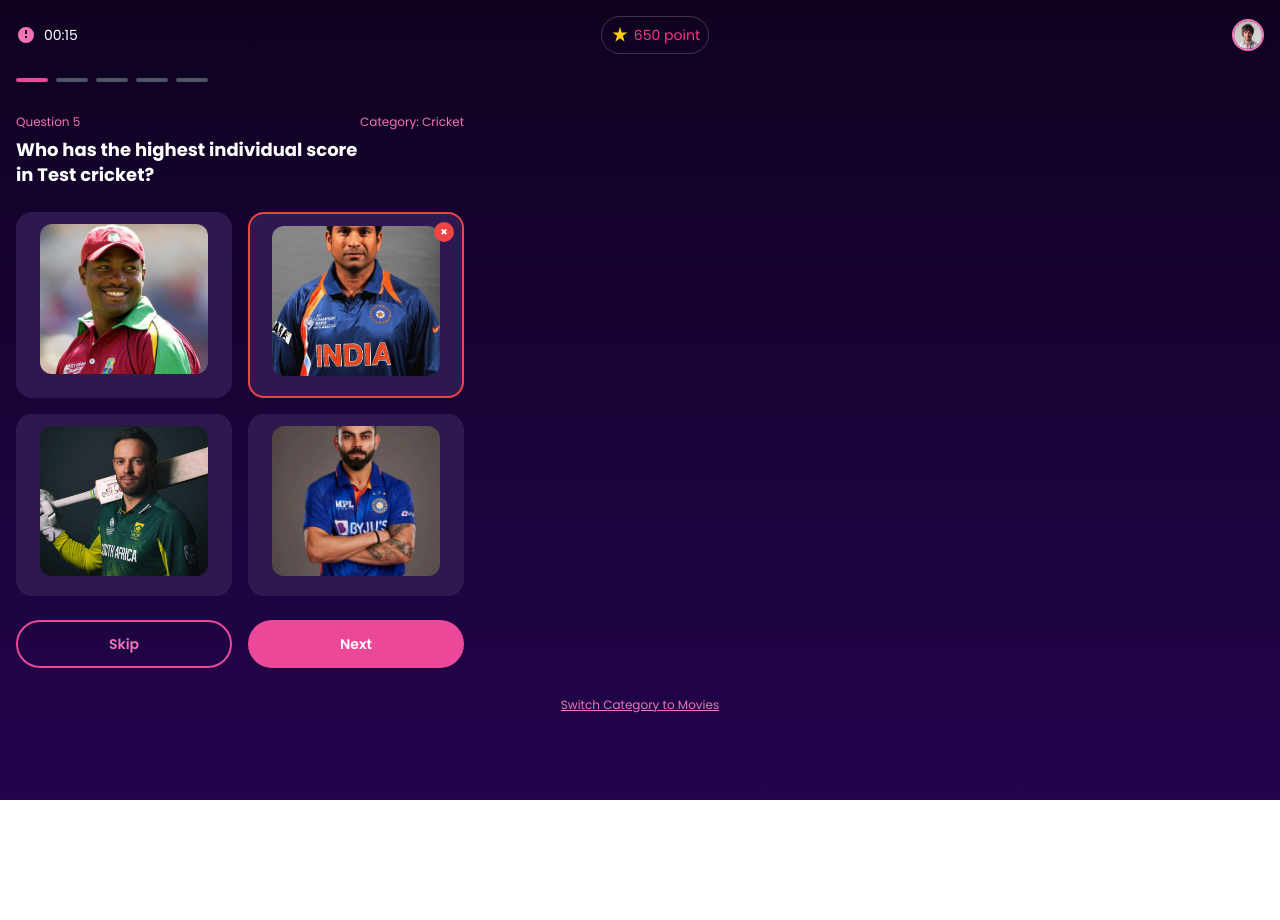
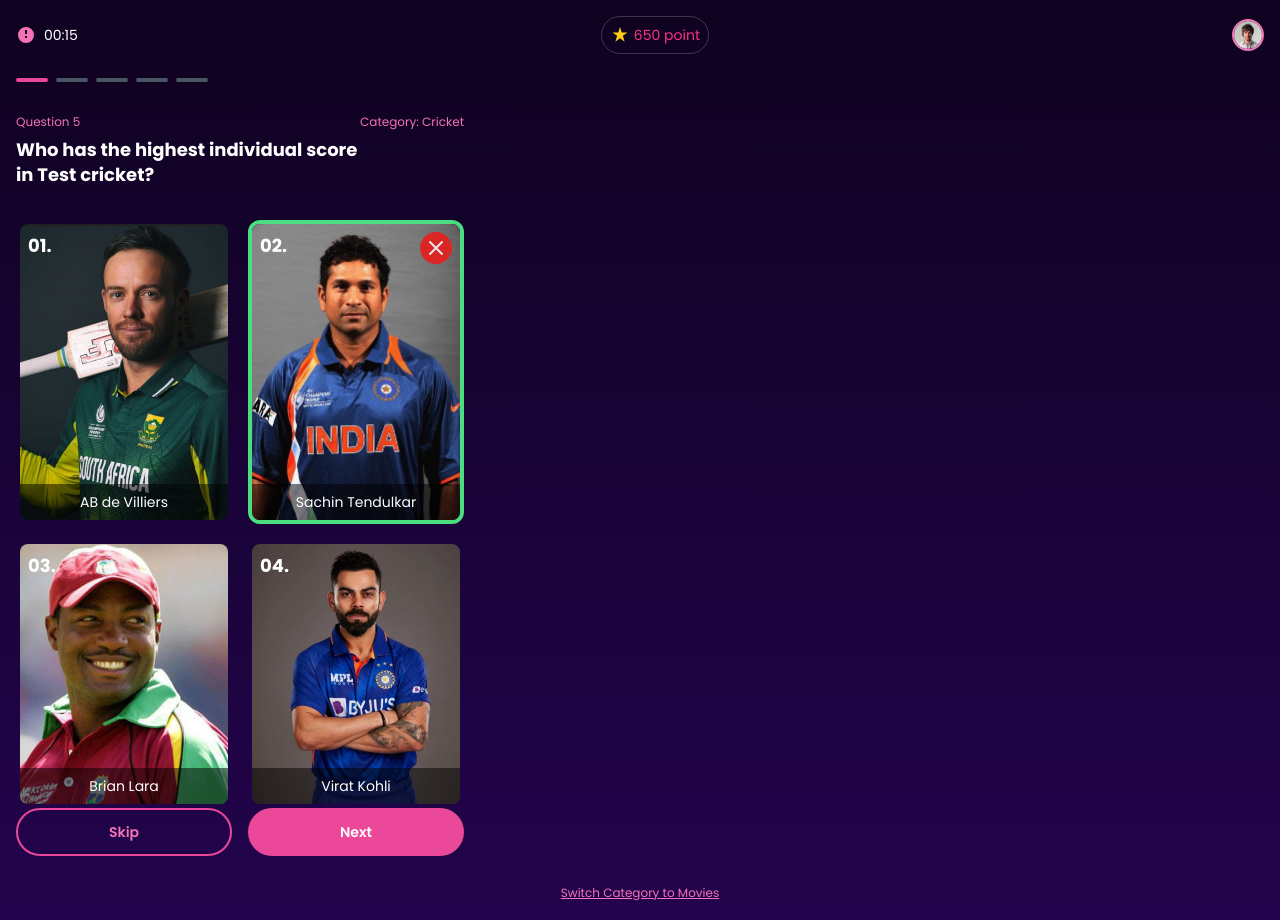
Before and after one commit to Officialimran/toffee, a plain HTML site: page quize1.html in a window 1280 px wide. Before the commit the page ends 800 px from the top, so only its background shows below. Drawn offline with nearby package versions, Linux system fonts and the light colour scheme.

```diff
--- a/quize1.html
+++ b/quize1.html
@@ -53,31 +53,52 @@
     </h1>
   </div>
 
-  <!-- Options -->
-  <div class="grid grid-cols-2 gap-4 w-full max-w-md mb-6">
 
+
+  <div class="grid grid-cols-2 gap-4 mt-2 w-full max-w-md">
     <!-- Option 1 -->
-    <button class="bg-[#2d1950] p-3 rounded-2xl flex flex-col items-center">
-      <img src="img/brian-lara.jpg" class="w-[168px] h-[150px] rounded-xl mb-2 object-cover" alt="Option 1">
-    </button>
+    <div class="relative rounded-xl overflow-hidden border-4 border-transparent">
+      <img src="img/abd.png" alt="Player 1" class="w-full h-full object-cover">
+      <div class="absolute bottom-0 left-0 right-0 bg-black bg-opacity-50 text-white text-center py-2 text-sm">
+        AB de Villiers
+      </div>
+      <div class="absolute top-2 left-2 text-white text-lg font-bold">01.</div>
+    </div>
 
-    <!-- Option 2 (Wrong Answer) -->
-    <button class="relative bg-[#2d1950] p-3 rounded-2xl flex flex-col items-center border-2 border-red-500">
-      <div class="absolute top-2 right-2 w-5 h-5 bg-red-500 rounded-full flex items-center justify-center text-xs font-bold">×</div>
-      <img src="img/tendulkar.jpg" class="w-[168px] h-[150px] rounded-xl mb-2 object-cover" alt="Option 2">
-    </button>
+    <!-- Option 2 (Selected) -->
+    <div class="relative rounded-xl overflow-hidden border-4 border-green-400">
+      <img src="img/tendulkar.jpg" alt="Player 2" class="w-full h-full object-cover">
+      <div class="absolute bottom-0 left-0 right-0 bg-black bg-opacity-50 text-white text-center py-2 text-sm">
+        Sachin Tendulkar
+      </div>
+      <div class="absolute top-2 left-2 text-white text-lg font-bold">02.</div>
+      <div class="absolute top-2 right-2 bg-red-600 font-bold rounded-full p-1">
+        <svg xmlns="http://www.w3.org/2000/svg" class="h-6 w-6 text-gray-200 font-bold" fill="none" viewBox="0 0 24 24" stroke="currentColor">
+          <path stroke-linecap="round" stroke-linejoin="round" stroke-width="2" d="M6 18L18 6M6 6l12 12" />
+        </svg>
+
+      </div>
+    </div>
 
     <!-- Option 3 -->
-    <button class="bg-[#2d1950] p-3 rounded-2xl flex flex-col items-center">
-      <img src="img/abd.png" class="w-[168px] h-[150px] rounded-xl mb-2 object-cover" alt="Option 3">
-    </button>
+    <div class="relative rounded-xl overflow-hidden border-4 border-transparent">
+      <img src="img/brian-lara.jpg" alt="Player 3" class="w-full h-full object-cover">
+      <div class="absolute bottom-0 left-0 right-0 bg-black bg-opacity-50 text-white text-center py-2 text-sm">
+        Brian Lara
+      </div>
+      <div class="absolute top-2 left-2 text-white text-lg font-bold">03.</div>
+    </div>
 
     <!-- Option 4 -->
-    <button class="bg-[#2d1950] p-3 rounded-2xl flex flex-col items-center">
-      <img src="img/virat.jpg" class="w-[168px] h-[150px] rounded-xl mb-2 object-cover" alt="Option 4">
-    </button>
+    <div class="relative rounded-xl overflow-hidden border-4 border-transparent">
+      <img src="img/virat.jpg" alt="Player 4" class="w-full h-full object-cover">
+      <div class="absolute bottom-0 left-0 right-0 bg-black bg-opacity-50 text-white text-center py-2 text-sm">
+        Virat Kohli
+      </div>
+      <div class="absolute top-2 left-2 text-white text-lg font-bold">04.</div>
+    </div>
+  </div>
 
-  </div>
 
   <!-- Action Buttons -->
   <div class="flex w-full max-w-md gap-4 mb-6">
```
Also changed, not shown: dashbord.html (+1 -1 lines), edit-profile.html (+3 -9 lines), img/edit.png (added).
